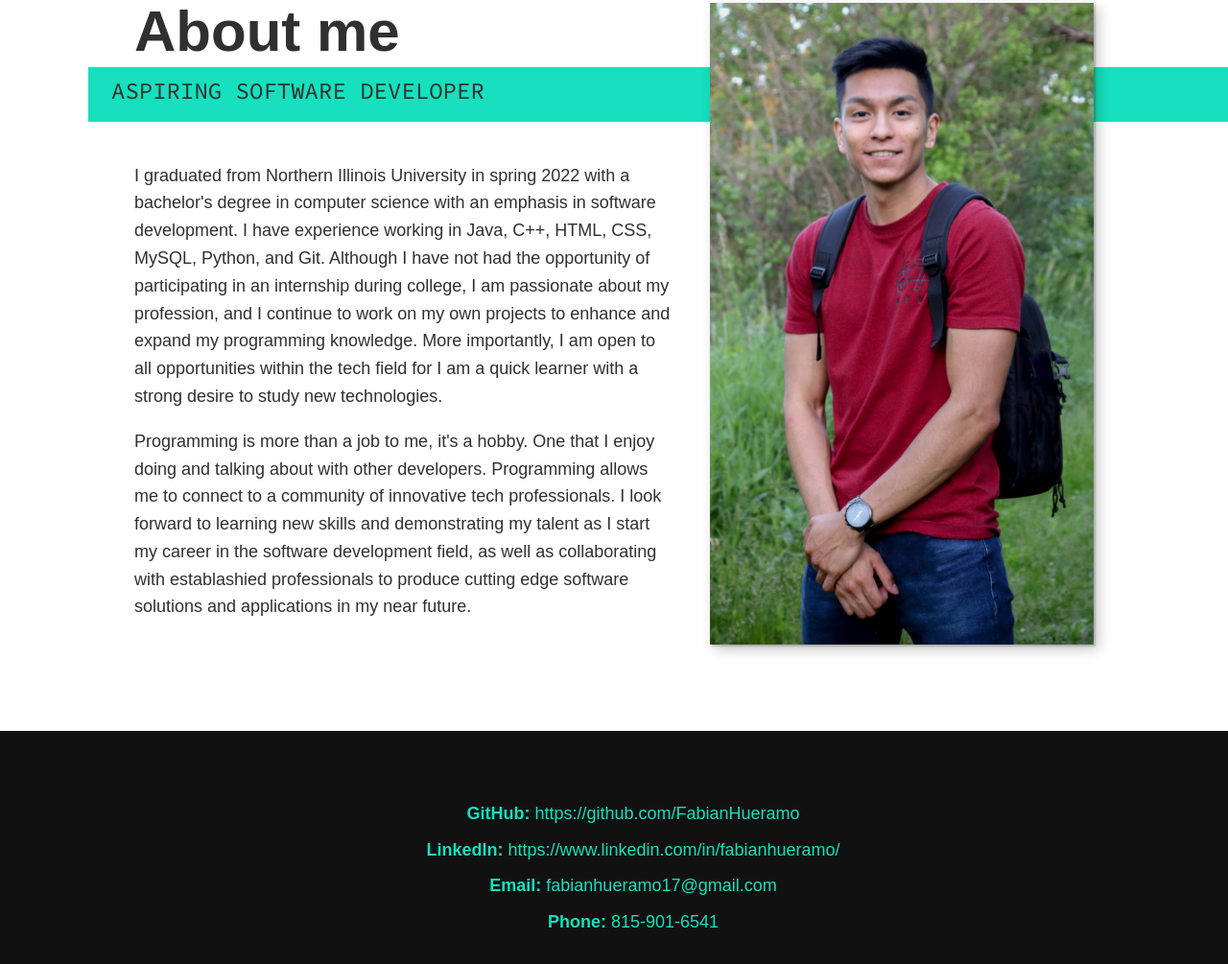
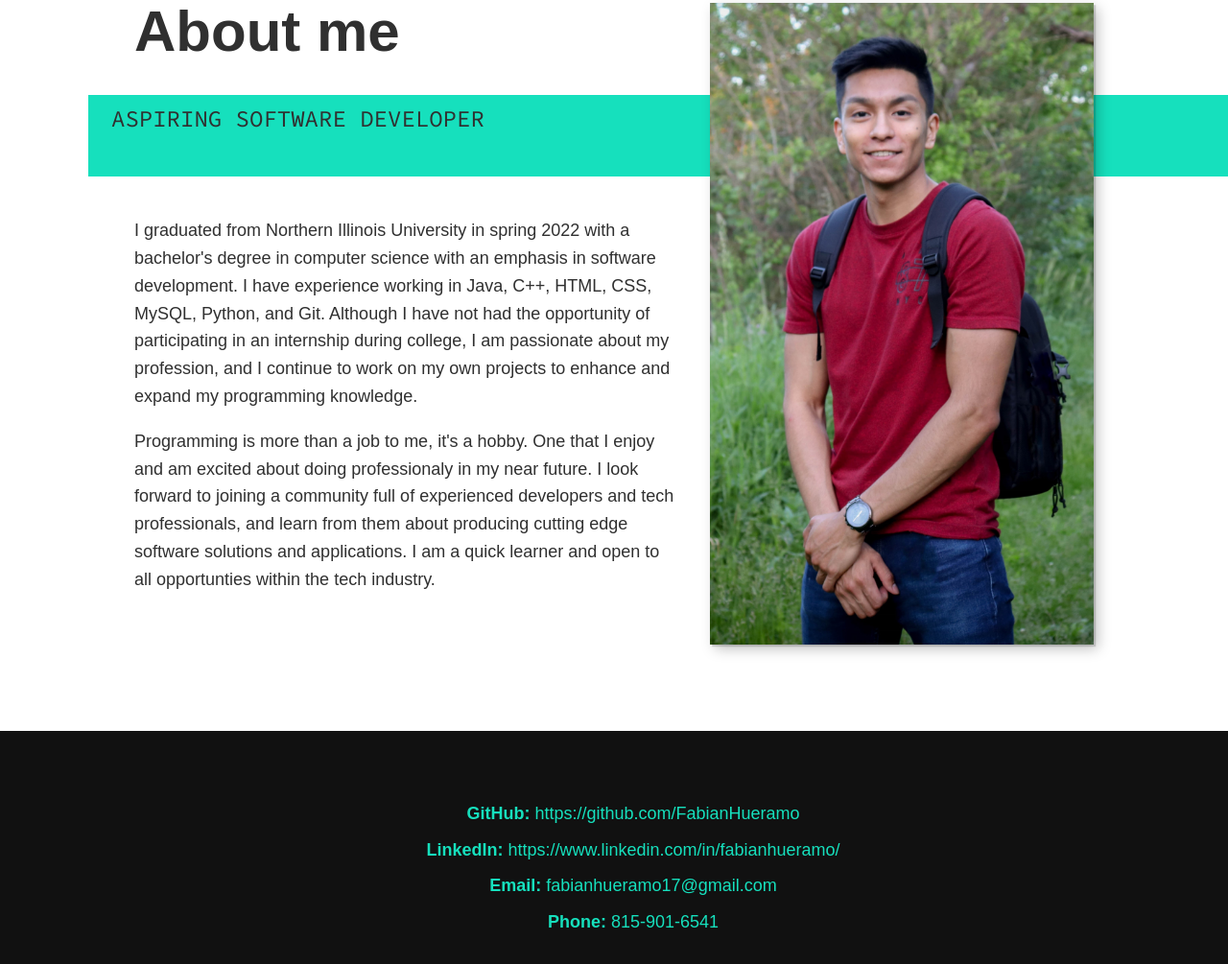
Before and after one commit to FabianHueramo/Website, a plain HTML site: page index.html in a window 1280 px wide. Shown: the part 1584-2589 px from the top of the page at 96% size. Drawn offline with nearby package versions, Linux system fonts and the light colour scheme; a web font is replaced by a local one.

Commit message:
Update index.html

```diff
--- a/index.html
+++ b/index.html
@@ -101,11 +101,10 @@
                 degree in computer science with an emphasis in software development. I have experience working in Java, C++, HTML, CSS,
                 MySQL, Python, and Git. Although I have not had the opportunity of participating
                 in an internship during college, I am passionate about my profession, and I continue to work on
-                my own projects to enhance and expand my programming knowledge. More importantly, I am open to all opportunities
-                within the tech field for I am a quick learner with a strong desire to study new technologies.</p>
-            <p>Programming is more than a job to me, it's a hobby. One that I enjoy doing and talking about with
-                other developers. Programming allows me to connect to a community of innovative tech professionals. I look forward to learning new skills and demonstrating my talent as I start my career in the software development field, as well as
-                collaborating with establashied professionals to produce cutting edge software solutions and applications in my near future.</p>
+                my own projects to enhance and expand my programming knowledge.</p>
+            <p>Programming is more than a job to me, it's a hobby. One that I enjoy and am excited about doing professionaly in my near future. I
+                look forward to joining a community full of experienced developers and tech professionals, and learn from them about producing
+                cutting edge software solutions and applications. I am a quick learner and open to all opportunties within the tech industry.</p>
         </div>
 
         <img src="images/fabian_standing.jpg" alt="Fabian Hueramo at a computer" class="about-me__img">
```
